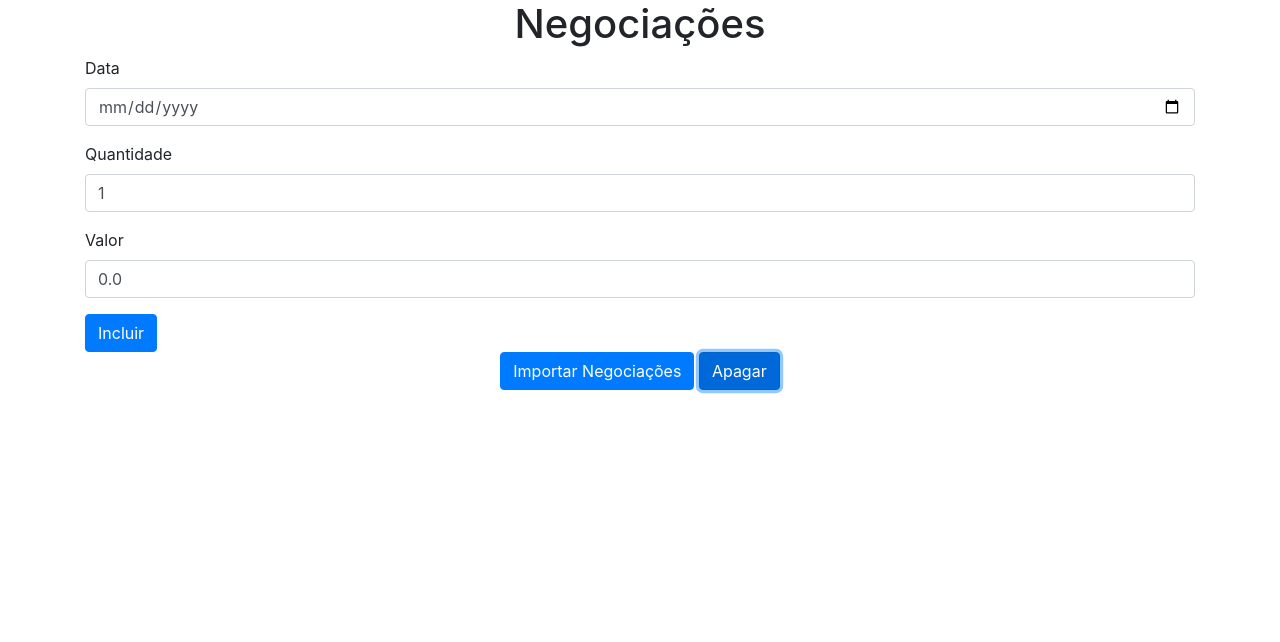
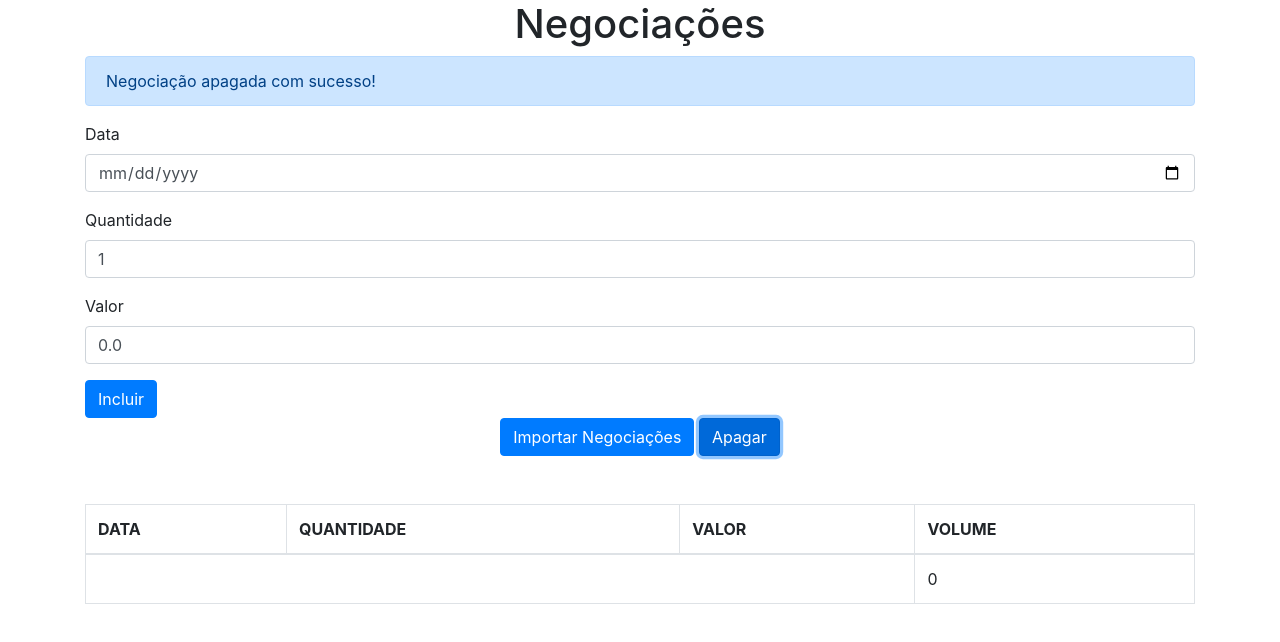
Before and after one commit to cbsilva/curso-js-avancado-alura, a website: page index.html in a window 1280 px wide. Both pictures are taken after a click on the button "Apagar". Drawn offline with nearby package versions, Linux system fonts and the light colour scheme.

Commit message:
aplicando conceito de proxy na controller

```diff
--- a/index.html
+++ b/index.html
@@ -55,32 +55,6 @@
     <script>
         let negociacaoController  = new NegociacaoController();
     </script>
-    <script>
-        let lista = new Proxy(new ListaNegociacoes(), {
 
-            get(target, prop, receiver) {
-
-                if(['adiciona','esvazia'].includes(prop) && typeof(target[prop]) == typeof(Function)) {
-
-                    return function() {
-                        console.log(`A propriedade "${prop}" foi interceptada.`);
-
-                        Reflect.apply(target[prop], target, arguments);
-
-                    }
-
-                }
-
-                return Reflect.get(target, prop, receiver);
-
-            }
-
-        });
-
-
-        lista.adiciona(new Negociacao(new Date(), 1, 100));
-        lista.esvazia();
-
-    </script>
 </body>
 </html>
--- a/js/app/controllers/NegociacaoController.js
+++ b/js/app/controllers/NegociacaoController.js
@@ -7,6 +7,30 @@
         this._inputData = $('#data');
         this._inputQuantidade = $('#quantidade');
         this._inputValor = $('#valor');
+
+        let self = this;
+
+        this._listaNegociacoes = new Proxy(new ListaNegociacoes(), {
+
+            get(target, prop, receiver) {
+
+                if(['adiciona','esvazia'].includes(prop) && typeof(target[prop]) == typeof(Function)) {
+
+                    return function() {
+                        console.log(`A propriedade "${prop}" foi interceptada.`);
+
+                        Reflect.apply(target[prop], target, arguments);
+                        self._negociacoesView.update(target);
+
+                    }
+
+                }
+
+                return Reflect.get(target, prop, receiver);
+
+            }
+
+        });
 
         /* removido para validar tratamento por proxy
         this._listaNegociacoes = new ListaNegociacoes(model =>
```
